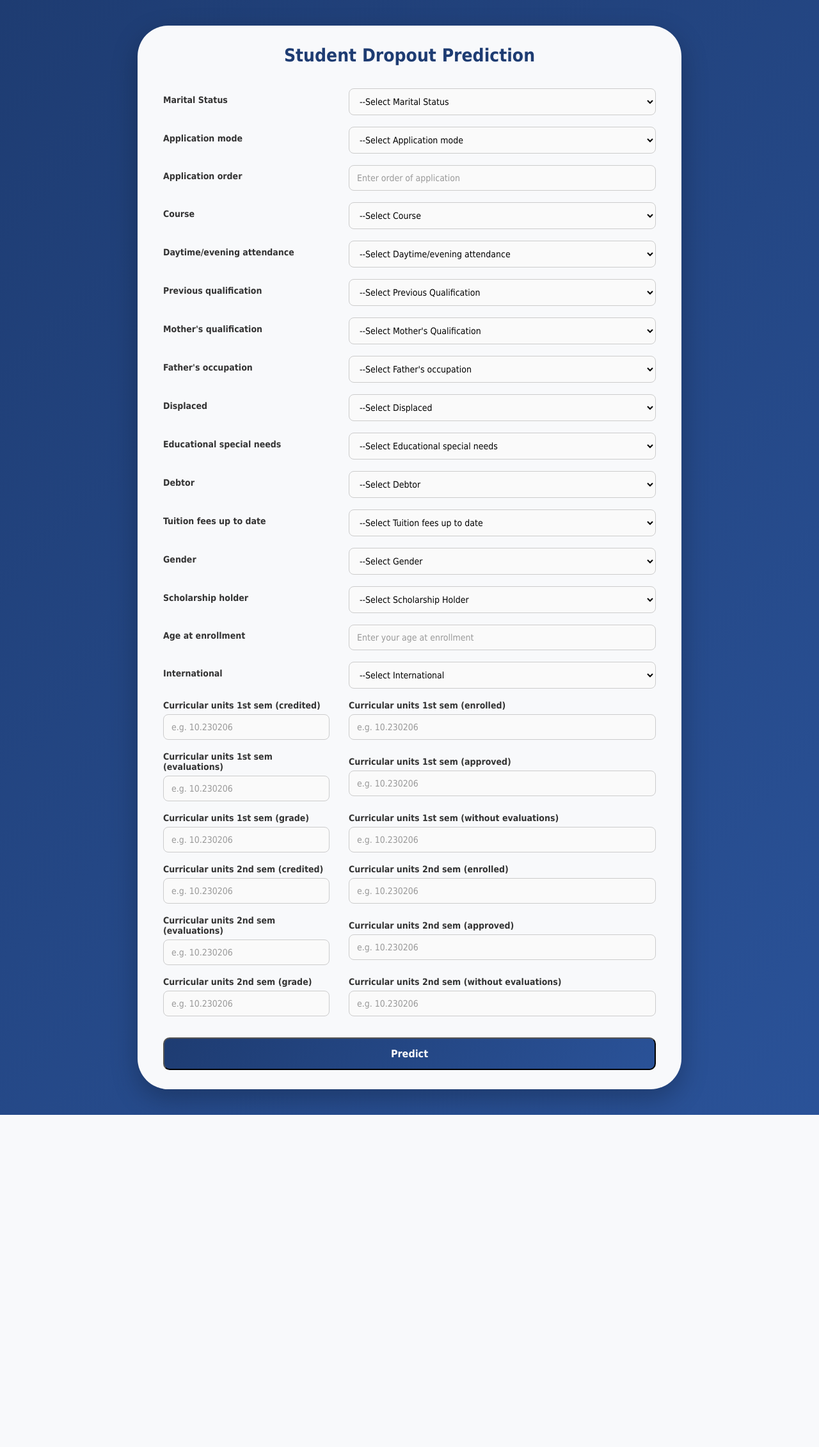
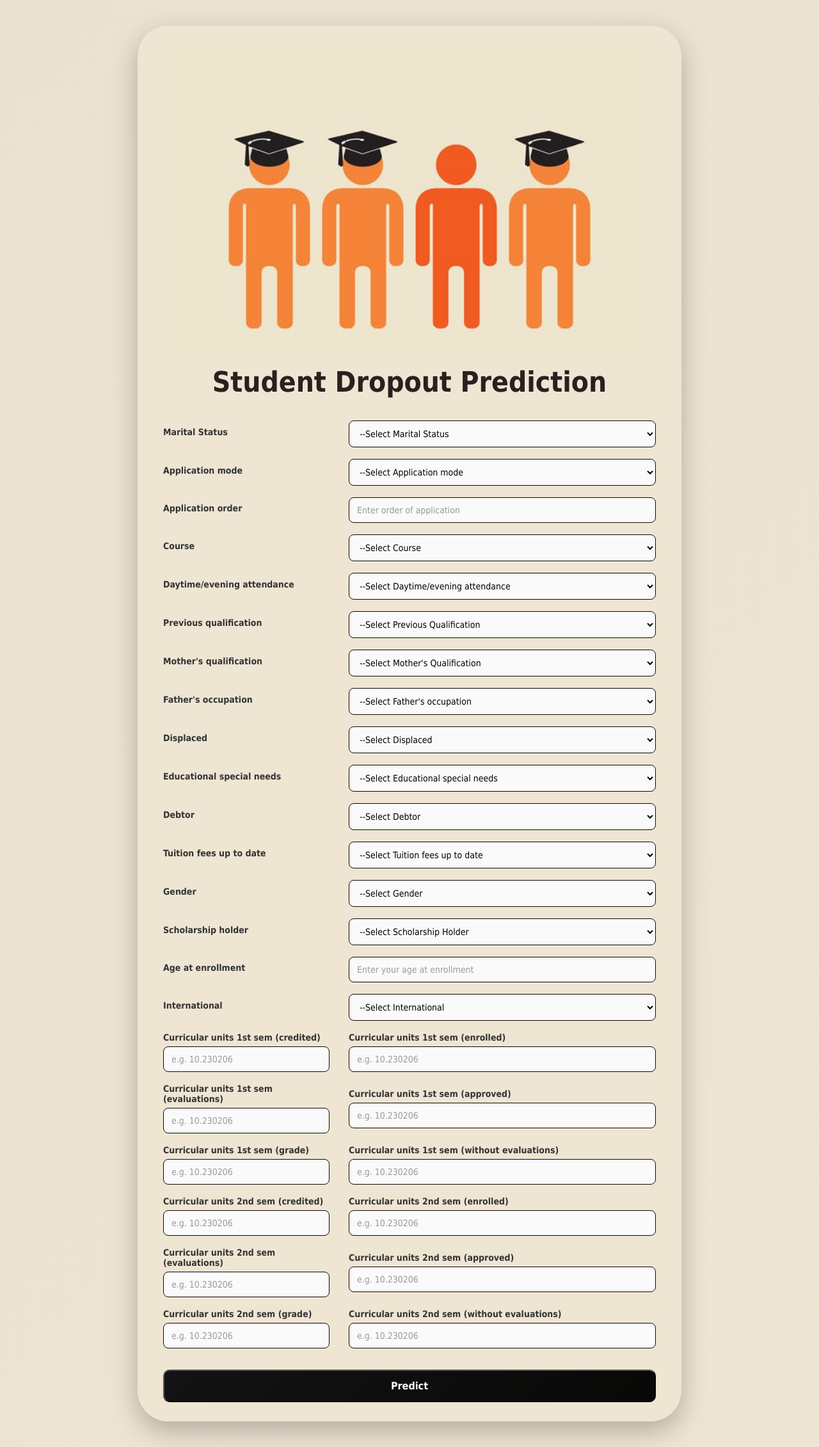
Before and after one commit to Dhruv-patel-17/Student_dropout_prediction, a Flask app: page / in a window 1280 px wide. Shown: the whole page at 64% size. Before the commit the page ends 1742 px from the top, so only its background shows below. Run offline with Flask 3, Linux system fonts and the light colour scheme; parts of the project's set-up code (start-up, migrations or seed data) failed here and were passed over.

Commit message:
Adding Files

```diff
--- a/static/style.css
+++ b/static/style.css
@@ -7,7 +7,7 @@
 }
 body{
     min-height:100vh;
-    background:linear-gradient(135deg,#1e3c72,#2a5298);
+    background:linear-gradient(135deg,#eae2d1,#eee5d3);
     display:flex;
     justify-content:center;
     align-items:center;
@@ -16,7 +16,7 @@ body{
 
 .container{
     width: 100%;
-    background:#f8f9fb;
+    background:#eee5d3;
     max-width:850px;
     padding:30px 40px;
     border-radius:48px;
@@ -27,9 +27,20 @@ body{
 .container h2{
     text-align:center;
     margin-bottom:35px;
-    color:#1e3c72;
+    color:rgba(17, 3, 3, 0.878);
     font-weight:800;
-    font-size:28px;
+    font-size:44px;
+}
+
+.form-header{
+    text-align:center;
+    margin-bottom: 35px;
+}
+
+.header-image{
+    width: 730px;
+    height: auto;
+    margin-bottom: 10px;
 }
 
 form{
@@ -47,7 +58,7 @@ form{
 
 h1{
     text-align:center;
-    margin-bottom:20px;
+    margin-bottom:70px;
 }
 
 input,
@@ -55,7 +66,7 @@ select{
     width:100%;
     padding:11px 12px;
     border-radius:8px;
-    border:1px solid #ccc;
+    border:1px solid #0e0808;
     font-size:14px;
     transition:all 0.3s ease;
     background-color:#fafafa;
@@ -89,7 +100,7 @@ button{
     grid-column:span 2;
     padding:14px;
     border-radius:10px;
-    background:linear-gradient(135deg,#1e3c72,#2a5298);
+    background:linear-gradient(135deg,#141313,#080806);
     color:#fff;
     font-size:16px;
     font-weight:600;
@@ -99,7 +110,7 @@ button{
 }
 button:hover{
     transform:translate(-2px);
-    box-shadow:0 10px 25px rgba(0,0,0,0.3);
+    box-shadow:0 10px 25px #f7e8c8;
 }
 
 @media(max-width:768px){
--- a/templates/index.html
+++ b/templates/index.html
@@ -9,7 +9,11 @@
 
 <body>
     <div class="container">
-        <h1>Student Dropout Prediction</h1>
+        <div class="form-header">
+            <img src="{{ url_for('static',filename='student_dropout_prediction.jpeg') }}"
+                alt="Student Dropout Prediction Icon" class="header-image">
+                <h1>Student Dropout Prediction</h1>
+        </div>
 
         <form action="{{url_for('predict')}}" method="POST" id="predictForm">
 
```
Also changed, not shown: static/design.css (+7 -7 lines), .github/workflows/main.yaml (deleted), README.md (deleted), static/student_dropout_prediction.jpeg (added), 2 other files.
